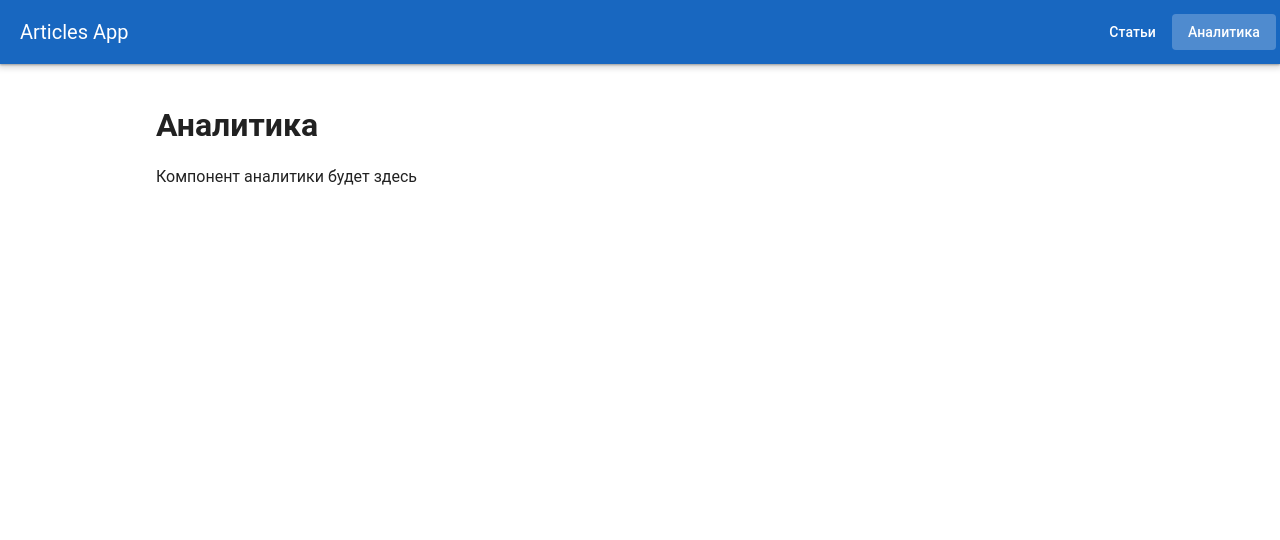
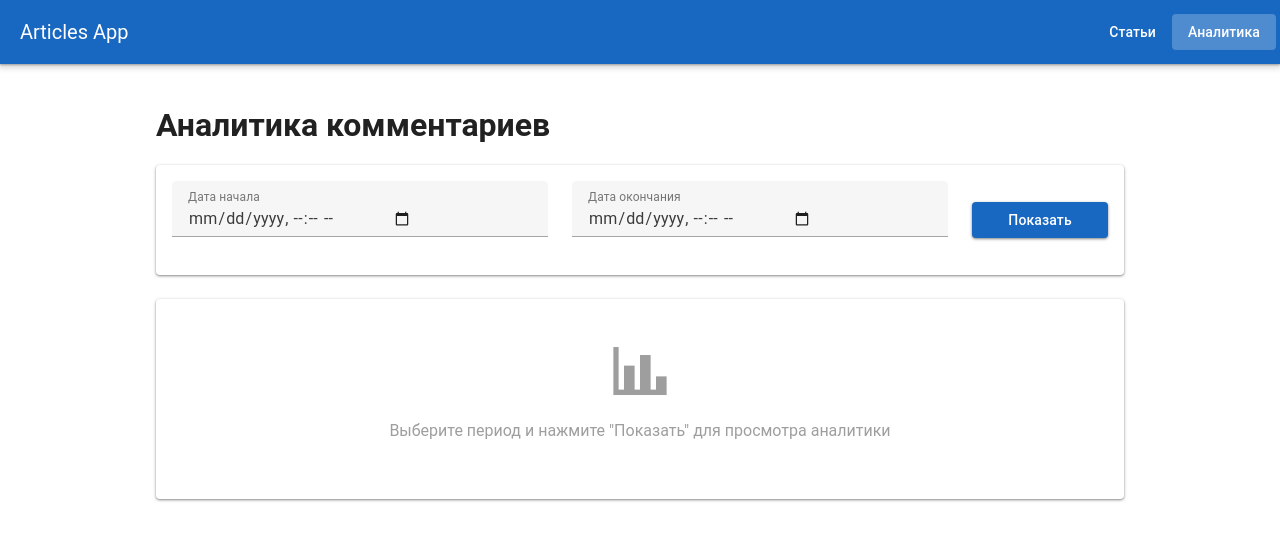
Before and after one commit to Alyona56789/articles-project, a Vue app in the folder frontend/: page /analytics in a window 1280 px wide. Shown: the top 540 px of the page. Built offline with nearby package versions, Linux system fonts and the light colour scheme.

Commit message:
реализация компонента аналитики с фильтрацией комментариев по периоду

```diff
--- a/frontend/src/components/Analytics.vue
+++ b/frontend/src/components/Analytics.vue
@@ -1,12 +1,109 @@
 <template>
   <div>
-    <h1 class="text-h4 mb-4">Аналитика</h1>
-    <p>Компонент аналитики будет здесь</p>
+    <h1 class="text-h4 mb-4">Аналитика комментариев</h1>
+
+    <v-card class="pa-4 mb-6">
+      <v-row>
+        <v-col cols="12" md="5">
+          <v-text-field
+            v-model="dateFrom"
+            label="Дата начала"
+            type="datetime-local"
+            outlined
+          ></v-text-field>
+        </v-col>
+        <v-col cols="12" md="5">
+          <v-text-field
+            v-model="dateTo"
+            label="Дата окончания"
+            type="datetime-local"
+            outlined
+          ></v-text-field>
+        </v-col>
+        <v-col cols="12" md="2" class="d-flex align-center">
+          <v-btn
+            color="primary"
+            @click="loadAnalytics"
+            :loading="loading"
+            block
+          >
+            Показать
+          </v-btn>
+        </v-col>
+      </v-row>
+    </v-card>
+
+    <!-- Результаты аналитики -->
+    <div v-if="Object.keys(analytics).length > 0">
+      <div v-for="(comments, articleTitle) in analytics" :key="articleTitle" class="mb-6">
+        <v-card class="pa-4">
+          <h2 class="text-h5 mb-4">{{ articleTitle }}</h2>
+          <v-list>
+            <v-list-item v-for="comment in comments" :key="comment.id">
+              <v-list-item-content>
+                <v-list-item-title>{{ comment.text }}</v-list-item-title>
+                <v-list-item-subtitle>
+                  {{ new Date(comment.createdAt).toLocaleString() }}
+                </v-list-item-subtitle>
+              </v-list-item-content>
+            </v-list-item>
+          </v-list>
+          <v-divider class="mt-2"></v-divider>
+          <p class="text-caption text-grey mt-2">
+            Всего комментариев: {{ comments.length }}
+          </p>
+        </v-card>
+      </div>
+    </div>
+
+    <!-- Если нет данных -->
+    <v-card v-else-if="!loading" class="pa-10 text-center">
+      <v-icon size="64" color="grey">mdi-chart-bar</v-icon>
+      <p class="text-h6 text-grey mt-4">
+        Выберите период и нажмите "Показать" для просмотра аналитики
+      </p>
+    </v-card>
+
+    <!-- Индикатор загрузки -->
+    <div v-if="loading" class="text-center pa-10">
+      <v-progress-circular indeterminate size="64"></v-progress-circular>
+      <p class="mt-4">Загрузка данных...</p>
+    </div>
   </div>
 </template>
 
 <script>
+import { mapState } from 'vuex';
+
 export default {
-  name: 'Analytics'
-}
+  name: 'Analytics',
+  data() {
+    return {
+      dateFrom: '',
+      dateTo: '',
+      loading: false
+    };
+  },
+  computed: {
+    ...mapState(['analytics'])
+  },
+  methods: {
+    async loadAnalytics() {
+      if (!this.dateFrom || !this.dateTo) {
+        alert('Пожалуйста, выберите обе даты');
+        return;
+      }
+
+      this.loading = true;
+
+      const params = {
+        dateFrom: new Date(this.dateFrom).getTime(),
+        dateTo: new Date(this.dateTo).getTime()
+      };
+
+      await this.$store.dispatch('fetchAnalytics', params);
+      this.loading = false;
+    }
+  }
+};
 </script>
```
